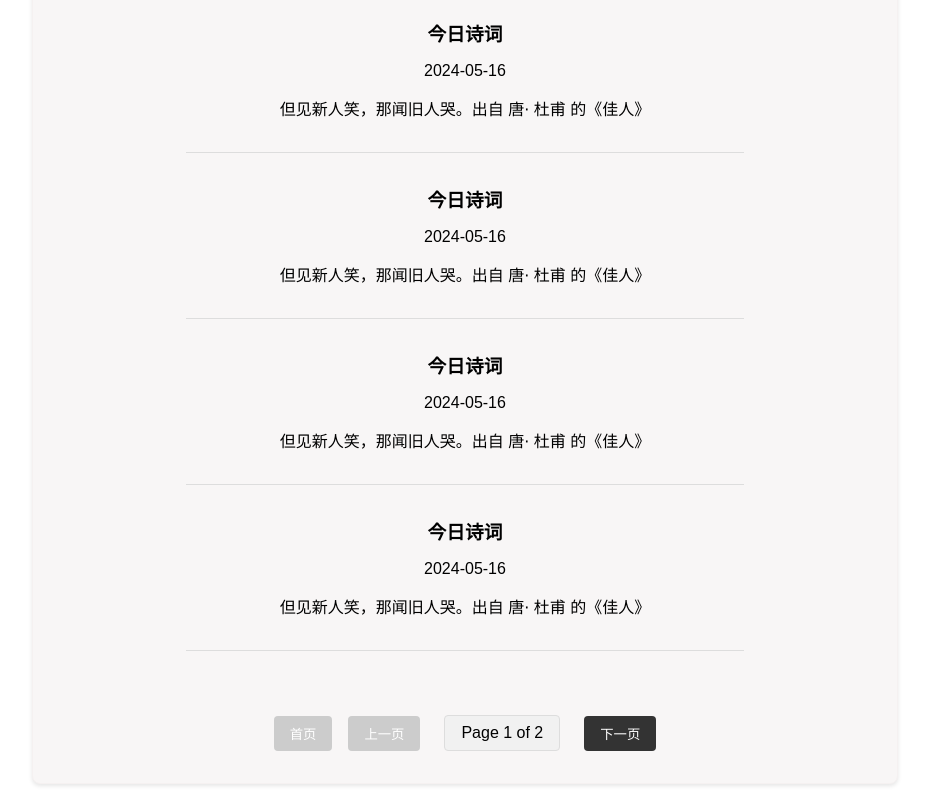
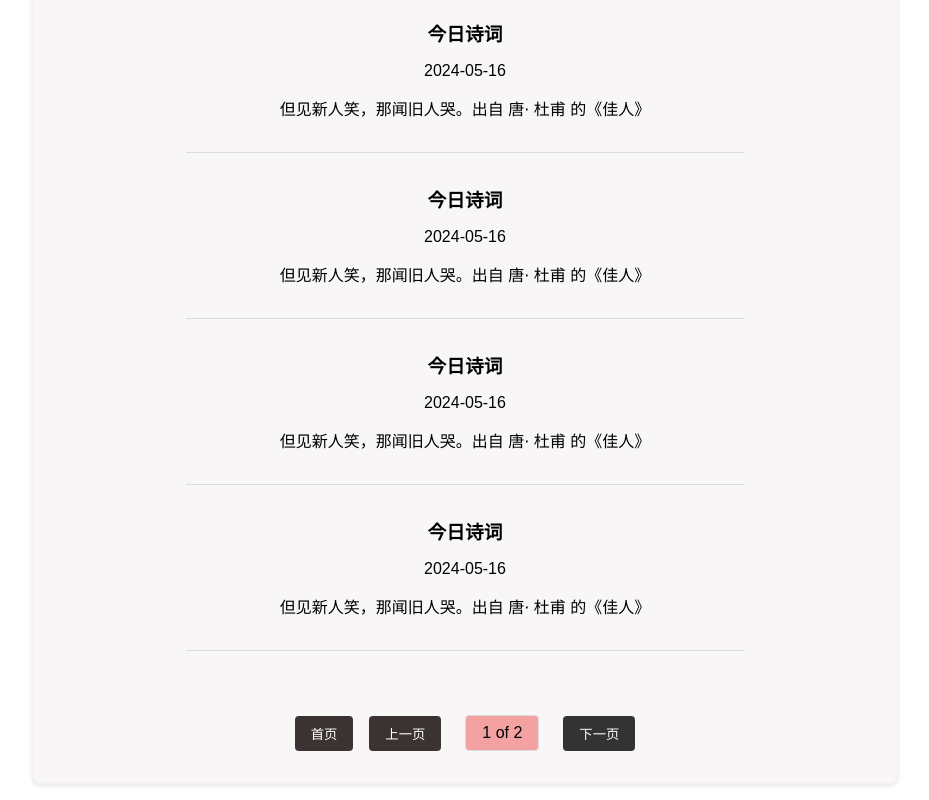
Before and after one commit to UltramanOwen/ultramanowen.github.io, a plain HTML site: page index.html in a window 1280 px wide. Shown: the part 1040-1840 px from the top of the page, without its empty margins (175-1104 px from the left). Drawn offline with Linux system fonts and the light colour scheme.

Commit message:
Update index.html

```diff
--- a/index.html
+++ b/index.html
@@ -35,7 +35,7 @@
         <div class="pagination">
             <button id="first-page">首页</button>
             <button id="prev-page">上一页</button>
-            <span id="page-info">Page 1 of 1</span> <!-- Container for page info -->
+            <span id="page-info">1 of 1</span> <!-- Container for page info -->
             <button id="next-page">下一页</button>
         </div>
     </section>
--- a/script.js
+++ b/script.js
@@ -46,7 +46,7 @@ document.addEventListener('DOMContentLoaded', () => {
     }
 
     function updatePageInfo() {
-        pageInfo.textContent = `Page ${currentPage} of ${Math.ceil(totalPosts / postsPerPage)}`;
+        pageInfo.textContent = `${currentPage} of ${Math.ceil(totalPosts / postsPerPage)}`;
     }
 
     firstPageButton.addEventListener('click', () => {
--- a/styles.css
+++ b/styles.css
@@ -85,14 +85,14 @@ nav ul li a {
 }
 
 .pagination button:disabled {
-    background-color: #ccc;
+    background-color: #3b3232;
     cursor: not-allowed;
 }
 
 #page-info {
     margin: 0 1rem; /* Space between buttons and page info */
     padding: 0.5rem 1rem;
-    background-color: #f1f1f1;
+    background-color: #f3a1a1;
     border-radius: 4px;
     border: 1px solid #ddd;
 }
```
